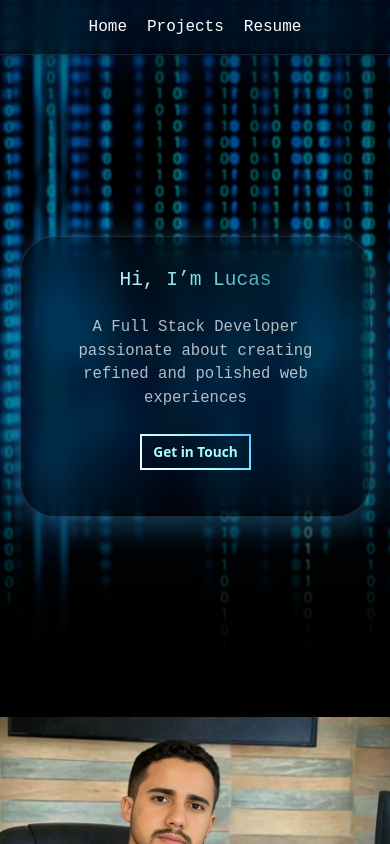
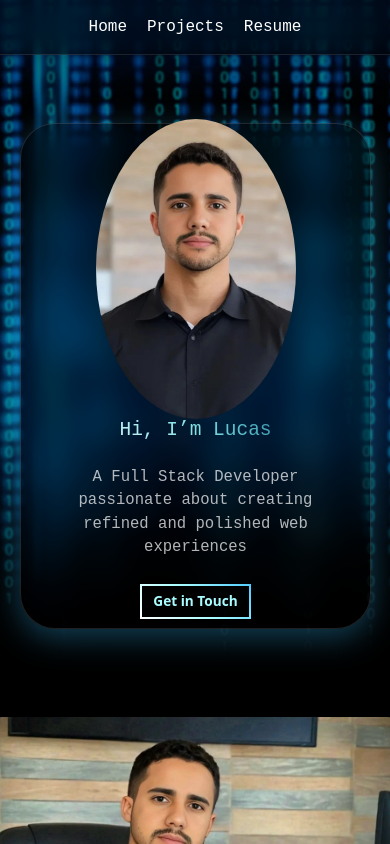
Before and after one commit to LucasRgo/portfolio, a React (Vite) app: page / in a window 390 px wide. Shown: the top 844 px of the page. Built offline with nearby package versions, Linux system fonts and the light colour scheme.

Commit message:
Mon, Dec 23, 2024, 6:01 AM -03:00

```diff
--- a/src/pages/home/home.css
+++ b/src/pages/home/home.css
@@ -168,8 +168,8 @@
         object-position: center; /* Centers the image so the sides are cropped evenly */
     }
     .avatar {
-        width: 2rem !important;
-        height: auto !important;
+        width: 20% ;
+        height: aut2o;
+        max-width: 200px; /* Optional: to prevent the image from becoming too large */
     }
-
 }
```
